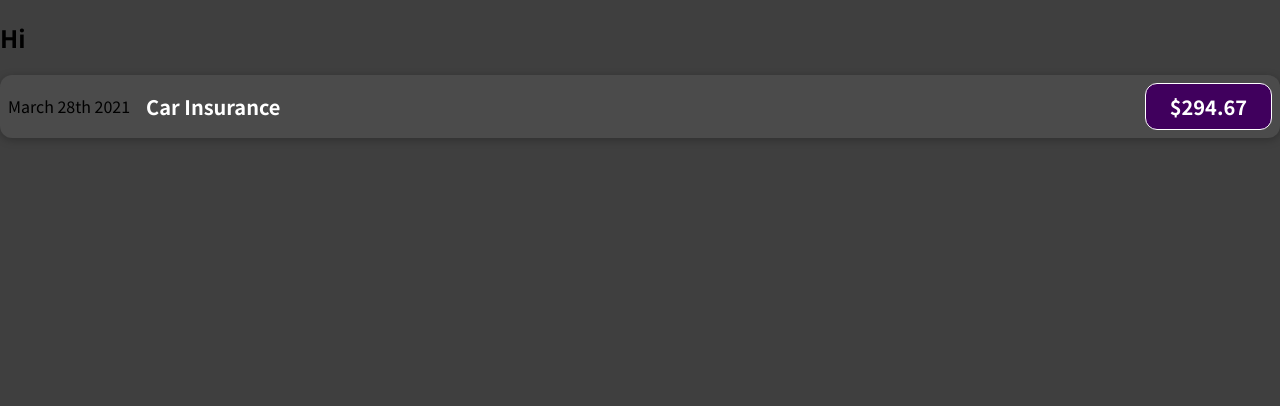
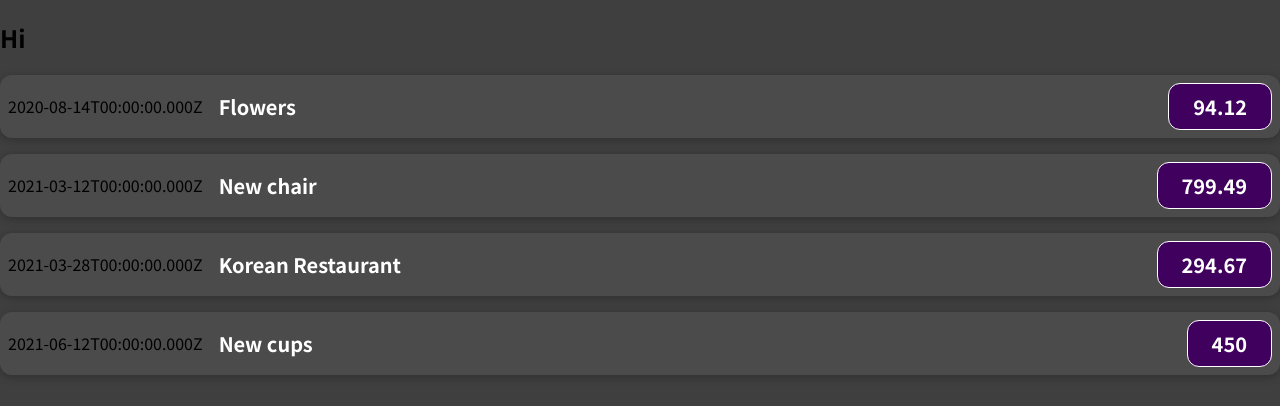
Before and after one commit to Kim-Jeongyoung/expense-tracker-react, a JavaScript app: page / in a window 1280 px wide. Shown: the top 406 px of the page. Built offline with nearby package versions, Linux system fonts and the light colour scheme.

Commit message:
Passing data using prop

```diff
--- a/src/App.js
+++ b/src/App.js
@@ -1,27 +1,32 @@
 import ExpenseItem from './components/ExpenseItem';
 
 function App() {
-  // const expenses = [
-  //   {
-  //     id: 'e1',
-  //     title: 'Toilet Paper',
-  //     amount: 94.12,
-  //     date: new Date(2020, 7, 14),
-  //   },
-  //   { id: 'e2', title: 'New TV', amount: 799.49, date: new Date(2021, 2, 12) },
-  //   {
-  //     id: 'e3',
-  //     title: 'Car Insurance',
-  //     amount: 294.67,
-  //     date: new Date(2021, 2, 28),
-  //   },
-  //   {
-  //     id: 'e4',
-  //     title: 'New Desk (Wooden)',
-  //     amount: 450,
-  //     date: new Date(2021, 5, 12),
-  //   },
-  // ];
+  const expenses = [
+    {
+      id: 'e1',
+      title: 'Flowers',
+      amount: 94.12,
+      date: new Date(2020, 7, 14),
+    },
+    {
+      id: 'e2',
+      title: 'New chair',
+      amount: 799.49,
+      date: new Date(2021, 2, 12),
+    },
+    {
+      id: 'e3',
+      title: 'Korean Restaurant',
+      amount: 294.67,
+      date: new Date(2021, 2, 28),
+    },
+    {
+      id: 'e4',
+      title: 'New cups',
+      amount: 450,
+      date: new Date(2021, 5, 12),
+    },
+  ];
 
   // interface Expense {
   //   id: String;
@@ -33,7 +38,26 @@
   return (
     <div>
       <h2>Hi</h2>
-      <ExpenseItem />
+      <ExpenseItem
+        title={expenses[0].title}
+        amount={expenses[0].amount}
+        date={expenses[0].date}
+      ></ExpenseItem>
+      <ExpenseItem
+        title={expenses[1].title}
+        amount={expenses[1].amount}
+        date={expenses[1].date}
+      ></ExpenseItem>
+      <ExpenseItem
+        title={expenses[2].title}
+        amount={expenses[2].amount}
+        date={expenses[2].date}
+      ></ExpenseItem>
+      <ExpenseItem
+        title={expenses[3].title}
+        amount={expenses[3].amount}
+        date={expenses[3].date}
+      ></ExpenseItem>
     </div>
   );
 }
--- a/src/components/ExpenseItem.js
+++ b/src/components/ExpenseItem.js
@@ -1,12 +1,12 @@
 import './ExpenseItem.css';
 
-function ExpenseItem() {
+function ExpenseItem(props) {
   return (
     <div className="expense-item">
-      <div>March 28th 2021</div>
+      <div>{props.date.toISOString()}</div>
       <div className="expense-item__description">
-        <h2>Car Insurance</h2>
-        <div className="expense-item__price">$294.67</div>
+        <h2>{props.title}</h2>
+        <div className="expense-item__price">{props.amount}</div>
       </div>
     </div>
   );
```
